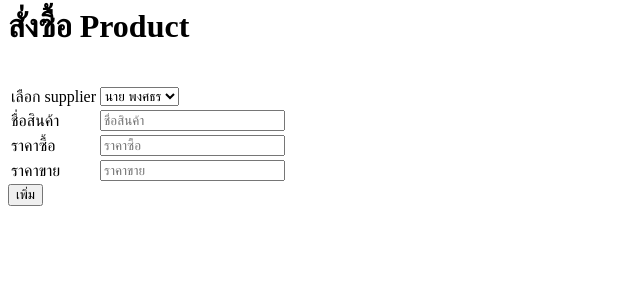
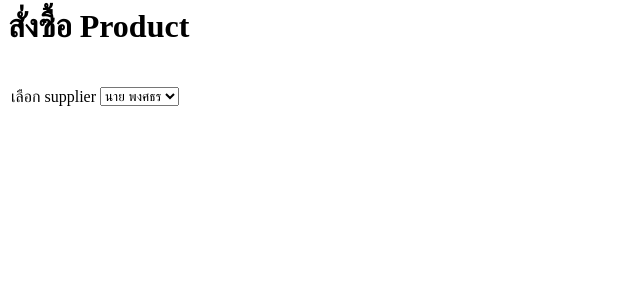
Before and after one commit to phongsathorn2540/stockUpdateviaPHP, a PHP site: page /buyProduct.php in a window 1280 px wide. Shown: the top 300 px of the page, without its empty margins (0-640 px from the left). Run offline with PHP 8.4, Linux system fonts and the light colour scheme; data comes from the database, SQL or seed files in the repository.

Commit message:
Update buyProduct.php

```diff
--- a/buyProduct.php
+++ b/buyProduct.php
@@ -25,35 +25,5 @@
                     for($i = 0 ; $i < count($data) ; $i++){
                         echo "<option value='". $data[$i]['supplier_id'] ."'> ". $data[$i]['supplier_desc'] ." </option>";
                     }
-    echo "          </select>
-                </td>
-            <tr>
-                <td>
-                    ชื่อสินค้า
-                </td>
-                <td>
-                    <input type='text' name='name' placeholder='ชื่อสินค้า'>
-                </td>
-            </tr>
-
-            <tr>
-            <td>
-                ราคาซื้อ
-            </td>
-            <td>
-                <input type='text' name='cost' placeholder='ราคาซื้อ'>
-            </td>
-        </tr>
-        <tr>
-        <td>
-            ราคาขาย
-        </td>
-        <td>
-            <input type='text' name='price' placeholder='ราคาขาย'>
-        </td>
-    </tr>
-    </table>
-    <button type='submit' value='submit'>เพิ่ม</button>
-    </form>
-    ";
+    echo " </select>";
 ?>
```
